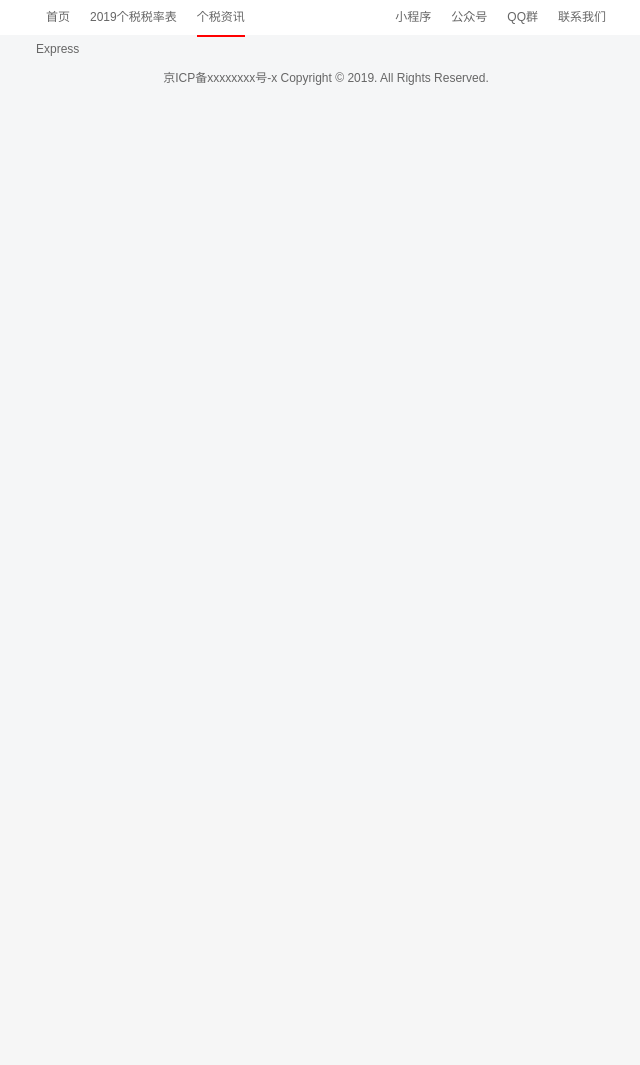
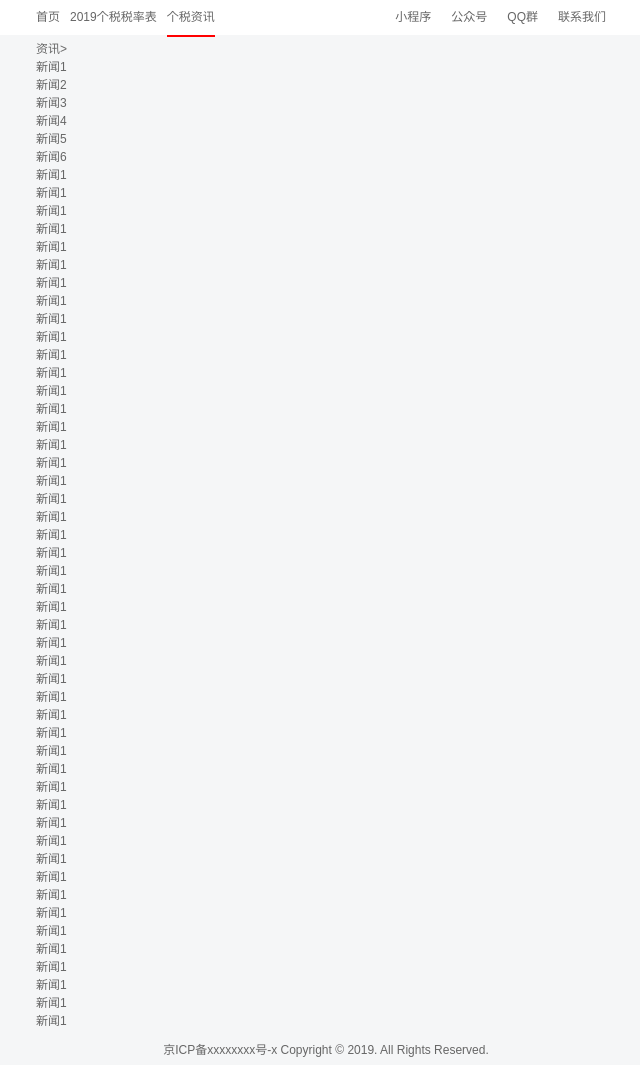
Before and after one commit to xuwg/incomeTax, a Node server app: page /news in a window 1280 px wide. Shown: the whole page, without its empty margins (314-954 px from the left). Before the commit the page ends 85 px from the top, so only its background shows below. Run offline with Node 20, Linux system fonts and the light colour scheme.

Commit message:
/news 返回测试数据

```diff
--- a/app.js
+++ b/app.js
@@ -5,8 +5,6 @@ var cookieParser = require('cookie-parser');
 var logger = require('morgan');
 
 var newsRouter = require('./routes/news');
-var usersRouter = require('./routes/users');
-
 var app = express();
 
 // view engine setup
--- a/public/css/base.css
+++ b/public/css/base.css
@@ -174,7 +174,7 @@ body{
 
 .nav ul li {
     float: left;
-    margin: 0 10px;
+    margin: 0 10px 0  0;
 }
 
 .nav ol li {
--- a/routes/news.js
+++ b/routes/news.js
@@ -2,8 +2,31 @@ var express = require('express');
 var router = express.Router();
 
 /* GET home page. */
-router.get('/', function(req, res, next) {
-  res.render('news', { title: 'Express' });
+router.get('/', function (req, res, next) {
+    res.render('news', {
+        news: [{title:"新闻1", href:"1"}, {title:"新闻2", href:"2"}, {title:"新闻3", href:"3"},
+            {title:"新闻4", href:"4"}, {title:"新闻5", href:"5"}, {title:"新闻6", href:"6"},
+            {title:"新闻1", href:"1"}, {title:"新闻1", href:"1"}, {title:"新闻1", href:"1"},
+            {title:"新闻1", href:"1"}, {title:"新闻1", href:"1"}, {title:"新闻1", href:"1"},
+            {title:"新闻1", href:"1"}, {title:"新闻1", href:"1"}, {title:"新闻1", href:"1"},
+            {title:"新闻1", href:"1"}, {title:"新闻1", href:"1"}, {title:"新闻1", href:"1"},
+            {title:"新闻1", href:"1"}, {title:"新闻1", href:"1"}, {title:"新闻1", href:"1"},
+            {title:"新闻1", href:"1"}, {title:"新闻1", href:"1"}, {title:"新闻1", href:"1"},
+            {title:"新闻1", href:"1"}, {title:"新闻1", href:"1"}, {title:"新闻1", href:"1"},
+            {title:"新闻1", href:"1"}, {title:"新闻1", href:"1"}, {title:"新闻1", href:"1"},
+            {title:"新闻1", href:"1"}, {title:"新闻1", href:"1"}, {title:"新闻1", href:"1"},
+            {title:"新闻1", href:"1"}, {title:"新闻1", href:"1"}, {title:"新闻1", href:"1"},
+            {title:"新闻1", href:"1"}, {title:"新闻1", href:"1"}, {title:"新闻1", href:"1"},
+            {title:"新闻1", href:"1"}, {title:"新闻1", href:"1"}, {title:"新闻1", href:"1"},
+            {title:"新闻1", href:"1"}, {title:"新闻1", href:"1"}, {title:"新闻1", href:"1"},
+            {title:"新闻1", href:"1"}, {title:"新闻1", href:"1"}, {title:"新闻1", href:"1"},
+            {title:"新闻1", href:"1"}, {title:"新闻1", href:"1"}, {title:"新闻1", href:"1"},
+            {title:"新闻1", href:"1"}, {title:"新闻1", href:"1"}, {title:"新闻1", href:"1"}]
+    });
 });
 
+// router.get('/:id', function (req, res, next) {
+//     res.render('new', {index:req.params.id});
+// });
+
 module.exports = router;
--- a/views/news.ejs
+++ b/views/news.ejs
@@ -6,6 +6,7 @@
   <meta name="viewport" content="width=device-width, initial-scale=1.0">
   <meta http-equiv="X-UA-Compatible" content="ie=edge">
   <link rel="stylesheet" href="/css/base.css">
+  <link rel="stylesheet" href="/css/news.css">
   <link rel="shortcut icon" href="/favicon.ico" type="image/x-icon">
   <meta name="keywords" content="个税计算器,个税累计预扣法,个人所得税计算器,个税计算器2019,个人所得税">
   <meta name="description" content="2019年最新个人所得税计算器，采用2019年最新个税税率表，提供工资、税后工资、年终奖、劳务报酬等个税累计预扣预缴计算方法，2019年最好用的个税计算器,个税管理专家。">
@@ -18,8 +19,8 @@
   <div class="inner_c">
     <div class="nav">
       <ul>
-        <li id="shouYe"><a href="/index.html">首页</a></li>
-        <li id="shuiLvBiao"><a href="/shuilv.html">2019个税税率表</a></li>
+        <li id="shouYe"><a href="index.html">首页</a></li>
+        <li id="shuiLvBiao"><a href="shuilv.html">2019个税税率表</a></li>
         <li id="shuiNews" class="current"><a href="news">个税资讯</a></li>
       </ul>
       <ol class="fr">
@@ -34,7 +35,15 @@
 <div class="main">
   <div class="inner_c">
     <div class="gap"></div>
-    <div><%= title %></div>
+    <div class="content">
+      <h1>资讯></h1>
+      <ul>
+        <% news.forEach(function (item, index) { %>
+          <li><a href="<%= item["href"] %>"><%=item["title"]%></a></li>
+        <% }); %>
+      </ul>
+    </div>
+
   </div>
 </div>
 <div class="gap"></div>
```
